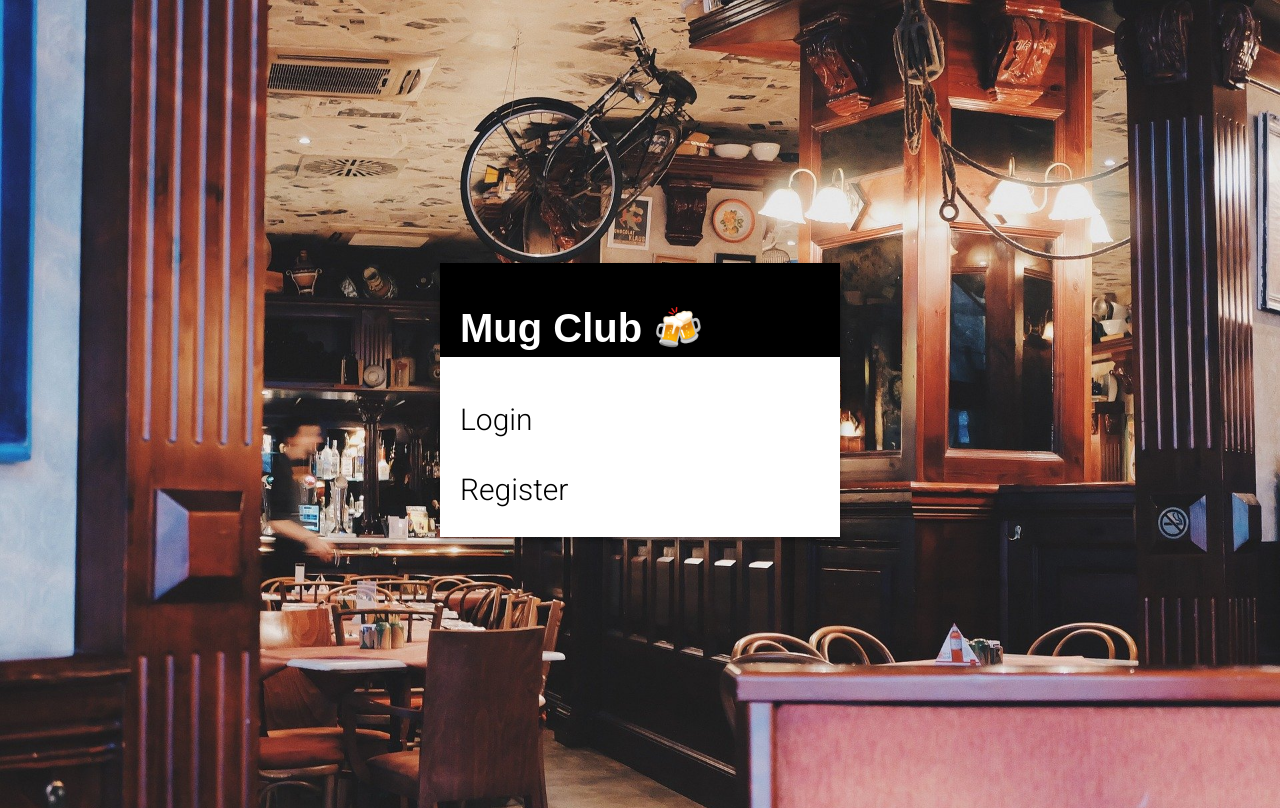
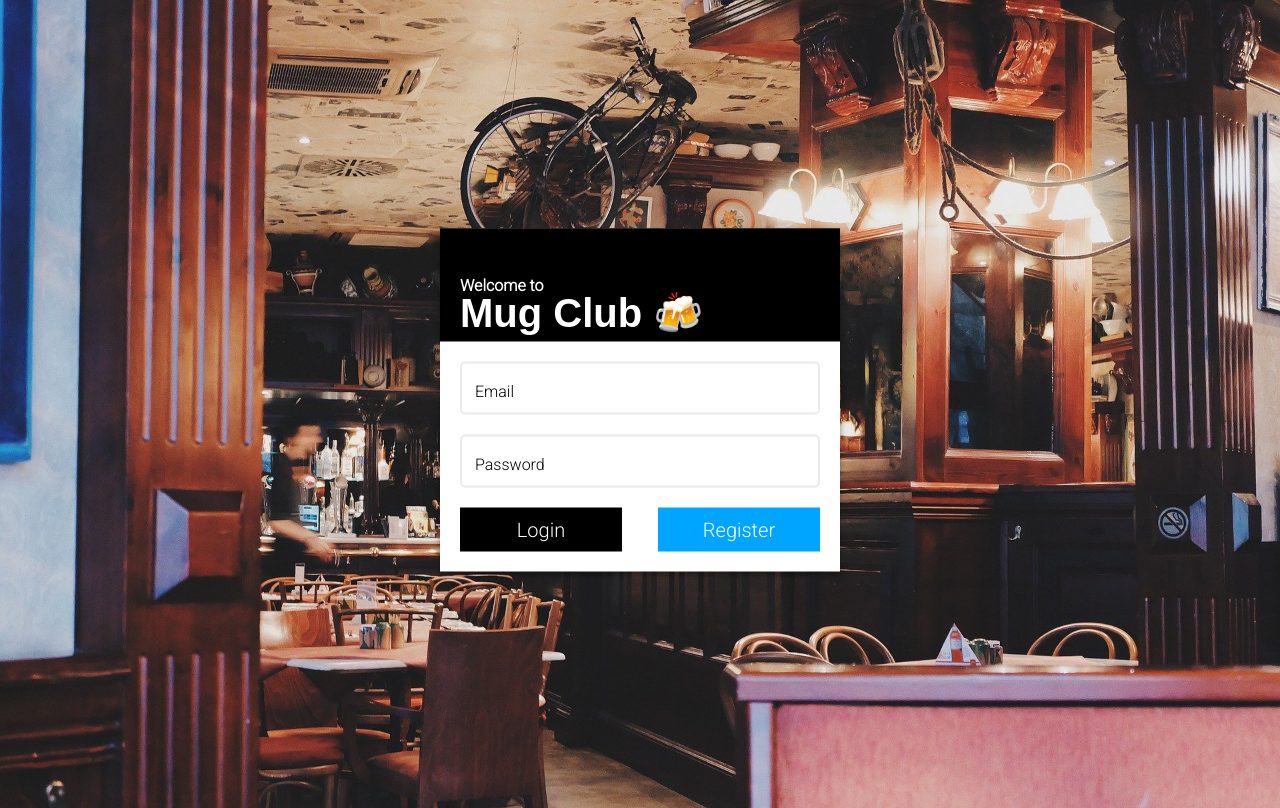
Before and after one commit to r742davis/Mug-Club, a React (Create React App) app in the folder client/: page / in a window 1280 px wide. Built offline with nearby package versions, Linux system fonts and the light colour scheme; no server answers.

Commit message:
Refactored login page to look more professional and user friendly - changed lots of button positioning

```diff
--- a/client/src/components/Login.js
+++ b/client/src/components/Login.js
@@ -86,27 +86,6 @@ class Login extends Component {
   render() {
     const { toggleLogin, toggleReg } = this.state;
     const isAuthenticated = this.props.isAuthenticated;
-    let buttons;
-    if (!toggleLogin && !toggleReg) {
-      buttons = (
-        <div className={classes.ButtonContainer}>
-          <button
-            name="login"
-            onClick={() => this.toggleLogin()}
-            className={classes.Button}
-          >
-            Login
-          </button>
-          <button
-            name="register"
-            onClick={() => this.toggleReg()}
-            className={classes.Button}
-          >
-            Register
-          </button>
-        </div>
-      );
-    }
 
     let error = (
       <div>
@@ -119,9 +98,10 @@ class Login extends Component {
         {isAuthenticated && <Redirect to="/search-customers" />}
         {!isAuthenticated && (
           <section className={classes.Container}>
-            <h1 className={classes.Title}>Mug Club 🍻</h1>
-            {buttons}
-            {this.state.toggleLogin && (
+            <h1 className={classes.Title}>
+              <h2>Welcome to</h2>Mug Club 🍻
+            </h1>
+            {!toggleReg && (
               <form onSubmit={this.onSubmit}>
                 <div className={classes.LoginContainer}>
                   {this.state.message && error}
@@ -133,7 +113,6 @@ class Login extends Component {
                       onChange={this.onChange}
                       required
                     />
-                    <span className={classes.Bar}></span>
                     <label htmlFor="email" className={classes.Label}>
                       Email
                     </label>
@@ -146,27 +125,30 @@ class Login extends Component {
                       onChange={this.onChange}
                       required
                     />
-                    <span className={classes.Bar}></span>
                     <label htmlFor="password" className={classes.Label}>
                       Password
                     </label>
                   </div>
-                  <button
-                    type="submit"
-                    name="login"
-                    className={`${classes.Button} ${classes.bounce}`}
-                  >
-                    Login
-                  </button>
-                  <div
-                    onClick={() => this.toggleLogin()}
-                    className={classes.Back}
-                  >
-                    <FontAwesomeIcon icon={faArrowAltCircleLeft} />
+                  <div className={classes.ButtonContainer}>
+                    <button
+                      type="submit"
+                      name="login"
+                      className={classes.Button}
+                    >
+                      Login
+                    </button>
+                    <button
+                      name="register"
+                      onClick={() => this.toggleReg()}
+                      className={classes.Button}
+                    >
+                      Register
+                    </button>
                   </div>
                 </div>
               </form>
             )}
+
             {this.state.toggleReg && (
               <Register
                 onSubmit={this.onSubmitReg}
--- a/client/src/components/Register.js
+++ b/client/src/components/Register.js
@@ -50,7 +50,7 @@ const Register = (props) => {
         <button
           type="submit"
           name="register"
-          className={`${classes.Button} ${classes.bounce}`}
+          className={classes.Button}
         >
           Register
         </button>
--- a/client/src/css/Login.module.css
+++ b/client/src/css/Login.module.css
@@ -26,6 +26,10 @@
   color: white;
   border-top: 2px solid black;
   font-family: 'Montserrat', sans-serif; }
+  .Container h1 h2 {
+    font-size: 1.6rem;
+    position: relative;
+    top: 0.5rem; }
 
 .LoginContainer {
   display: flex;
@@ -79,20 +83,31 @@
   background: var(--primary); }
 
 .ButtonContainer {
-  padding: 2rem;
   display: flex;
-  flex-direction: column; }
+  justify-content: space-between;
+  width: 100%; }
 
 .Button {
-  margin-top: 2.5rem;
-  margin-bottom: 1rem;
-  width: 50%;
-  text-align: left;
-  background: none;
-  color: black;
+  padding: 1rem;
+  margin-bottom: 2rem;
+  width: 45%;
+  text-align: center;
+  background: black;
+  color: white;
   border: none;
-  font-size: 3rem;
+  font-size: 2rem;
   transition: 0.2s; }
+  .Button:nth-child(1) {
+    background: black;
+    color: white; }
+    .Button:nth-child(1):hover {
+      background: var(--tertiary); }
+  .Button:nth-child(2) {
+    background: var(--secondary);
+    color: white; }
+    .Button:nth-child(2):hover {
+      background-color: var(--secondary-light);
+      color: white; }
 
 .Back {
   margin-top: -0.5rem;
@@ -124,96 +139,3 @@
   color: red;
   text-align: center;
   vertical-align: middle; }
-
-/* Animations */
-.bounce {
-  -webkit-animation: bounce-top 0.5s both;
-  animation: bounce-top 0.5s both; }
-
-@-webkit-keyframes bounce-top {
-  0% {
-    -webkit-transform: translateY(-50px);
-    transform: translateY(-50px);
-    -webkit-animation-timing-function: ease-in;
-    animation-timing-function: ease-in;
-    opacity: 1; }
-  24% {
-    opacity: 1; }
-  40% {
-    -webkit-transform: translateY(-20px);
-    transform: translateY(-20px);
-    -webkit-animation-timing-function: ease-in;
-    animation-timing-function: ease-in; }
-  65% {
-    -webkit-transform: translateY(-12px);
-    transform: translateY(-12px);
-    -webkit-animation-timing-function: ease-in;
-    animation-timing-function: ease-in; }
-  82% {
-    -webkit-transform: translateY(-6px);
-    transform: translateY(-6px);
-    -webkit-animation-timing-function: ease-in;
-    animation-timing-function: ease-in; }
-  93% {
-    -webkit-transform: translateY(-4px);
-    transform: translateY(-4px);
-    -webkit-animation-timing-function: ease-in;
-    animation-timing-function: ease-in; }
-  25%,
-  55%,
-  75%,
-  87% {
-    -webkit-transform: translateY(0px);
-    transform: translateY(0px);
-    -webkit-animation-timing-function: ease-out;
-    animation-timing-function: ease-out; }
-  100% {
-    -webkit-transform: translateY(0px);
-    transform: translateY(0px);
-    -webkit-animation-timing-function: ease-out;
-    animation-timing-function: ease-out;
-    opacity: 1; } }
-
-@keyframes bounce-top {
-  0% {
-    -webkit-transform: translateY(-60px);
-    transform: translateY(-60px);
-    -webkit-animation-timing-function: ease-in;
-    animation-timing-function: ease-in;
-    opacity: 1; }
-  24% {
-    opacity: 1; }
-  40% {
-    -webkit-transform: translateY(-30px);
-    transform: translateY(-30px);
-    -webkit-animation-timing-function: ease-in;
-    animation-timing-function: ease-in; }
-  65% {
-    -webkit-transform: translateY(-12px);
-    transform: translateY(-12px);
-    -webkit-animation-timing-function: ease-in;
-    animation-timing-function: ease-in; }
-  82% {
-    -webkit-transform: translateY(-6px);
-    transform: translateY(-6px);
-    -webkit-animation-timing-function: ease-in;
-    animation-timing-function: ease-in; }
-  93% {
-    -webkit-transform: translateY(-4px);
-    transform: translateY(-4px);
-    -webkit-animation-timing-function: ease-in;
-    animation-timing-function: ease-in; }
-  25%,
-  55%,
-  75%,
-  87% {
-    -webkit-transform: translateY(0px);
-    transform: translateY(0px);
-    -webkit-animation-timing-function: ease-out;
-    animation-timing-function: ease-out; }
-  100% {
-    -webkit-transform: translateY(0px);
-    transform: translateY(0px);
-    -webkit-animation-timing-function: ease-out;
-    animation-timing-function: ease-out;
-    opacity: 1; } }
--- a/client/src/scss/Login.module.scss
+++ b/client/src/scss/Login.module.scss
@@ -19,7 +19,13 @@
   color: white;
   border-top: 2px solid black;
   font-family: 'Montserrat', sans-serif;
+  h2 {
+    font-size: 1.6rem;
+    position: relative;
+    top: 0.5rem;
+  }
 }
+
 .LoginContainer {
   display: flex;
   flex-direction: column;
@@ -75,20 +81,35 @@
   background: var(--primary);
 }
 .ButtonContainer {
-  padding: 2rem;
   display: flex;
-  flex-direction: column;
+  justify-content: space-between;
+  width: 100%;
 }
 .Button {
-  margin-top: 2.5rem;
-  margin-bottom: 1rem;
-  width: 50%;
-  text-align: left;
-  background: none;
-  color: black;
+  padding: 1rem;
+  margin-bottom: 2rem;
+  width: 45%;
+  text-align: center;
+  background: black;
+  color: white;
   border: none;
-  font-size: 3rem;
+  font-size: 2rem;
   transition: $transition-time;
+  &:nth-child(1) {
+    background: black;
+    color: white;
+    &:hover {
+      background: var(--tertiary);
+    }
+  }
+  &:nth-child(2) {
+    background: var(--secondary);
+    color: white;
+    &:hover {
+      background-color: var(--secondary-light);
+      color: white;
+    }
+  }
 }
 .Back {
   margin-top: -0.5rem;
@@ -122,114 +143,3 @@
   text-align: center;
   vertical-align: middle;
 }
-
-/* Animations */
-.bounce {
-  -webkit-animation: bounce-top 0.5s both;
-  animation: bounce-top 0.5s both;
-}
-
-@-webkit-keyframes bounce-top {
-  0% {
-    -webkit-transform: translateY(-50px);
-    transform: translateY(-50px);
-    -webkit-animation-timing-function: ease-in;
-    animation-timing-function: ease-in;
-    opacity: 1;
-  }
-  24% {
-    opacity: 1;
-  }
-  40% {
-    -webkit-transform: translateY(-20px);
-    transform: translateY(-20px);
-    -webkit-animation-timing-function: ease-in;
-    animation-timing-function: ease-in;
-  }
-  65% {
-    -webkit-transform: translateY(-12px);
-    transform: translateY(-12px);
-    -webkit-animation-timing-function: ease-in;
-    animation-timing-function: ease-in;
-  }
-  82% {
-    -webkit-transform: translateY(-6px);
-    transform: translateY(-6px);
-    -webkit-animation-timing-function: ease-in;
-    animation-timing-function: ease-in;
-  }
-  93% {
-    -webkit-transform: translateY(-4px);
-    transform: translateY(-4px);
-    -webkit-animation-timing-function: ease-in;
-    animation-timing-function: ease-in;
-  }
-  25%,
-  55%,
-  75%,
-  87% {
-    -webkit-transform: translateY(0px);
-    transform: translateY(0px);
-    -webkit-animation-timing-function: ease-out;
-    animation-timing-function: ease-out;
-  }
-  100% {
-    -webkit-transform: translateY(0px);
-    transform: translateY(0px);
-    -webkit-animation-timing-function: ease-out;
-    animation-timing-function: ease-out;
-    opacity: 1;
-  }
-}
-@keyframes bounce-top {
-  0% {
-    -webkit-transform: translateY(-60px);
-    transform: translateY(-60px);
-    -webkit-animation-timing-function: ease-in;
-    animation-timing-function: ease-in;
-    opacity: 1;
-  }
-  24% {
-    opacity: 1;
-  }
-  40% {
-    -webkit-transform: translateY(-30px);
-    transform: translateY(-30px);
-    -webkit-animation-timing-function: ease-in;
-    animation-timing-function: ease-in;
-  }
-  65% {
-    -webkit-transform: translateY(-12px);
-    transform: translateY(-12px);
-    -webkit-animation-timing-function: ease-in;
-    animation-timing-function: ease-in;
-  }
-  82% {
-    -webkit-transform: translateY(-6px);
-    transform: translateY(-6px);
-    -webkit-animation-timing-function: ease-in;
-    animation-timing-function: ease-in;
-  }
-  93% {
-    -webkit-transform: translateY(-4px);
-    transform: translateY(-4px);
-    -webkit-animation-timing-function: ease-in;
-    animation-timing-function: ease-in;
-  }
-  25%,
-  55%,
-  75%,
-  87% {
-    -webkit-transform: translateY(0px);
-    transform: translateY(0px);
-    -webkit-animation-timing-function: ease-out;
-    animation-timing-function: ease-out;
-  }
-  100% {
-    -webkit-transform: translateY(0px);
-    transform: translateY(0px);
-    -webkit-animation-timing-function: ease-out;
-    animation-timing-function: ease-out;
-    opacity: 1;
-  }
-}
```
